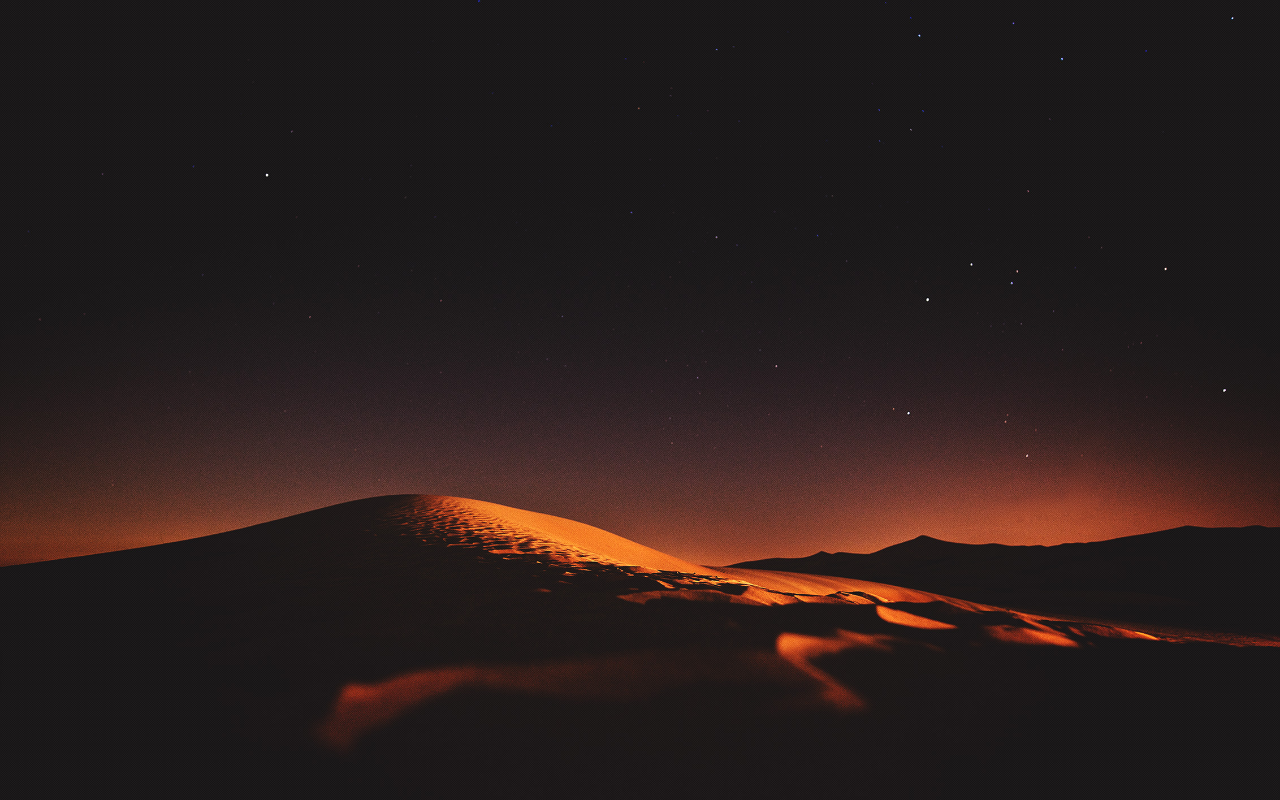
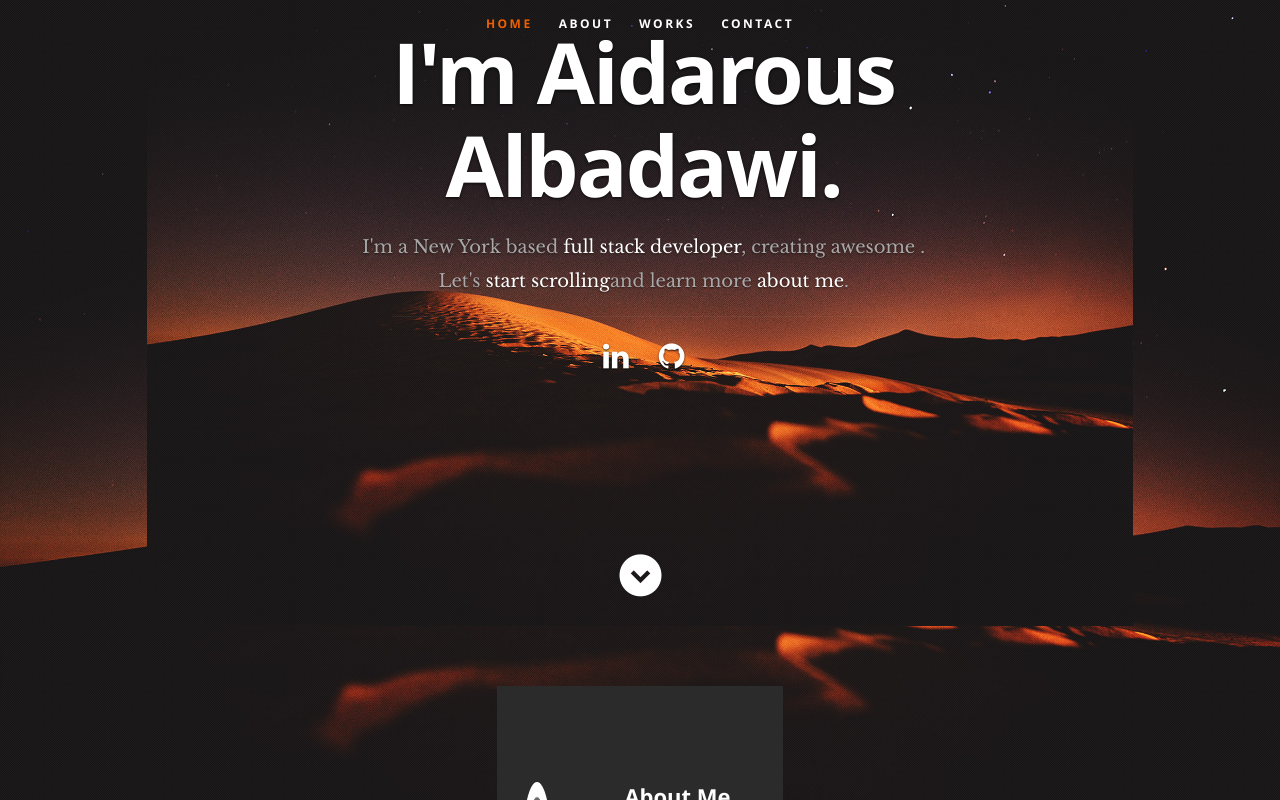
Before and after one commit to aidarous/portfolio.github.io, a React (Create React App) app: page / in a window 1280 px wide. Built offline with nearby package versions, Linux system fonts and the light colour scheme.

Commit message:
edited header

```diff
--- a/src/App.js
+++ b/src/App.js
@@ -1,12 +1,16 @@
 import React from 'react';
 import Header from '../src/components/Header';
+import About from'../src/components/About';
+import Projects from'../src/components/Projects';
 import './App.css';
 
 function App() {
   return (
     <div className="App">
       <header className="App-header">
-
+        <Header /> <br /><br />
+        <About />
+        <Projects />
 
       </header>
     </div>
--- /dev/null
+++ b/src/components/Projects.js
@@ -0,0 +1,11 @@
+import React, { Component } from 'react'
+
+export default class Projects extends Component {
+    render() {
+        return (
+            <div>
+
+            </div>
+        )
+    }
+}
--- a/src/components/about.js
+++ b/src/components/about.js
@@ -0,0 +1,28 @@
+import React, { Component } from 'react'
+
+export default class About extends Component {
+    render() {
+        return (
+            <div>
+                <section id="about">
+        <div className="row">
+          <div className="three columns">
+            <img className="profile-pic" src="images/profilepic.jpg" alt="" />
+          </div>
+          <div className="nine columns main-col">
+            <h2>About Me</h2>
+            <p>
+            </p>
+            <div className="row">
+              <div className="columns contact-details">
+
+              </div>
+
+            </div> {/* end row */}
+          </div> {/* end .main-col */}
+        </div>
+      </section>
+            </div>
+        )
+    }
+}
--- a/src/components/header.js
+++ b/src/components/header.js
@@ -1,6 +1,6 @@
 import React, { Component } from 'react'
 
-export default class componentName extends Component {
+export default class Header extends Component {
     render() {
         return (
             <div>
@@ -11,27 +11,22 @@ export default class componentName extends Component {
                     <ul id="nav" className="nav">
                       <li className="current"><a className="smoothscroll" href="#home">Home</a></li>
                       <li><a className="smoothscroll" href="#about">About</a></li>
-            <li><a className="smoothscroll" href="#resume">Resume</a></li>
                       <li><a className="smoothscroll" href="#portfolio">Works</a></li>
-            <li><a className="smoothscroll" href="#testimonials">Testimonials</a></li>
                       <li><a className="smoothscroll" href="#contact">Contact</a></li>
                     </ul> {/* end #nav */}
                   </nav> {/* end #nav-wrap */}
               <div className="row banner">
                 <div className="banner-text">
-            <h1 className="responsive-headline">I'm Jonathan Doe.</h1>
-            <h3>I'm a Manila based <span>graphic designer</span>, <span>illustrator</span> and <span>webdesigner</span> creating awesome and
-              effective visual identities for companies of all sizes around the globe. Let's <a className="smoothscroll" href="#about">start scrolling</a>
-              and learn more <a className="smoothscroll" href="#about">about me</a>.</h3>
+                  <h1 className="responsive-headline">I'm Aidarous Albadawi.</h1>
+                  <h3>I'm a New York based <span>full stack developer</span>,  creating awesome . Let's <a className="smoothscroll" href="#about">start scrolling</a>
+                   and learn more <a className="smoothscroll" href="#about"> about me</a>.</h3>
             <hr />
             <ul className="social">
-              <li><a href="#"><i className="fa fa-facebook" /></a></li>
-              <li><a href="#"><i className="fa fa-twitter" /></a></li>
-              <li><a href="#"><i className="fa fa-google-plus" /></a></li>
+
+
               <li><a href="#"><i className="fa fa-linkedin" /></a></li>
-              <li><a href="#"><i className="fa fa-instagram" /></a></li>
-              <li><a href="#"><i className="fa fa-dribbble" /></a></li>
-              <li><a href="#"><i className="fa fa-skype" /></a></li>
+              <li><a href="#"><i className="fa fa-github" /></a></li>
+
             </ul>
           </div>
         </div>
```
Also changed, not shown: src/components/footer.js (deleted). Lines whose indentation alone changed are shown as unchanged.
